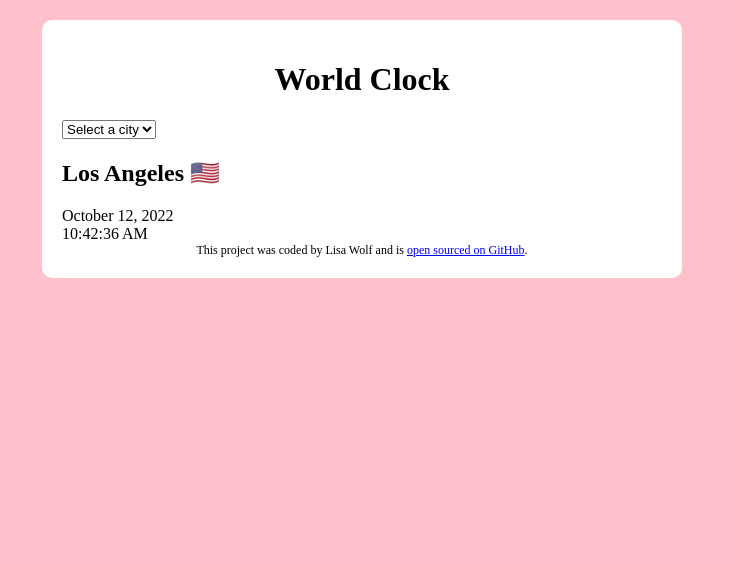
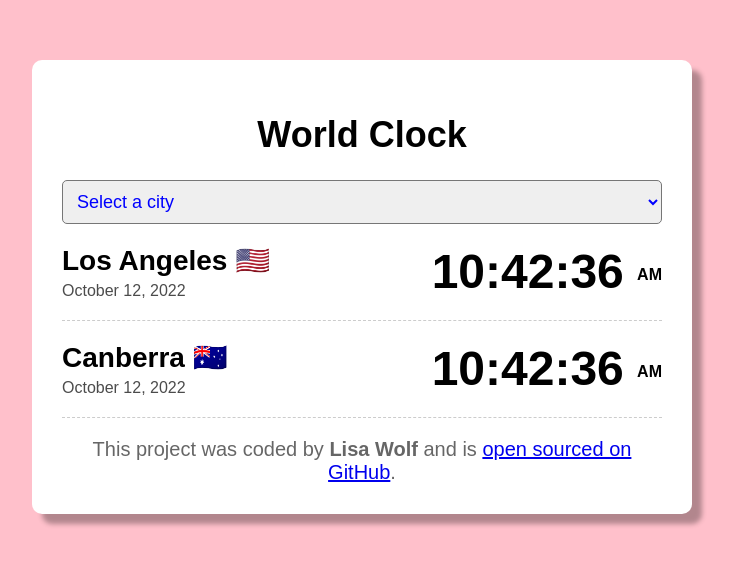
Before and after one commit to LadyDarkWolf/World-Clock, a plain HTML site: page index.html in a window 1280 px wide. Shown: the whole page, without its empty margins (278-1013 px from the left). Drawn offline with nearby package versions, Linux system fonts and the light colour scheme.

Commit message:
Added first pass of CSS formatting

```diff
--- a/index.html
+++ b/index.html
@@ -19,12 +19,23 @@
         <option value="Tokyo">Tokyo</option>
       </select>
       <div class="city">
-        <h2>Los Angeles 🇺🇸</h2>
-        <div class="date">October 12, 2022</div>
-        <div class="time">10:42:36 AM</div>
+        <div>
+          <h2>Los Angeles 🇺🇸</h2>
+          <div class="date">October 12, 2022</div>
+        </div>
+        <div class="time">10:42:36
+            <small>AM</small></div>
+      </div>
+      <div class="city">
+        <div>
+          <h2>Canberra 🇦🇺</h2>
+          <div class="date">October 12, 2022</div>
+        </div>
+        <div class="time">10:42:36
+            <small>AM</small></div>
       </div>
       <footer>
-        This project was coded by Lisa Wolf and is
+        This project was coded by <strong>Lisa Wolf</strong> and is
         <a href="https://github.com/LadyDarkWolf/World-Clock"
           >open sourced on GitHub</a
         >.
--- a/style/index.css
+++ b/style/index.css
@@ -1,18 +1,59 @@
 body {
     background: pink;
+    font-family: sans-serif;
 }
 h1 {
     text-align: center;
+    font-family: sans-serif;
+    font-size: 36px;
 }
 
+select {
+    display: block;
+    width: 100%;
+    padding: 10px;
+    border-radius: 5px;
+    font-size:18px;
+    color: blue;
+}
 footer {
     text-align:center;
-    font-size: 12px;
+    font-size: 20px;
+    color: rgba(0,0,0,0.6);
 }
 .container {
     max-width: 600px;
     background: white;
-    margin: 20px auto;
+    margin: 60px auto;
     border-radius: 10px;
-    padding: 20px;
+    padding: 30px;
+    box-shadow: 10px 10px 5px rgba(0,0,0,0.3);
 }
+.city {
+    display: flex;
+    justify-content:space-between;
+    margin: 20px 0px;
+    padding: 0 0 20px;
+    border-bottom: 1px dashed rgba(0,0,0,0.2);
+}
+
+.city:last-child {
+    border: none;
+}
+h2 {
+    font-size: 28px;
+    margin: 0 0 5px;
+}
+
+.date {
+    opacity: 0.7;
+}
+.time {
+    font-size: 48px;
+    font-weight: bold;
+}
+.time small {
+    font-size:16px;
+    line-height:48px;
+    vertical-align: middle;
+}
```
